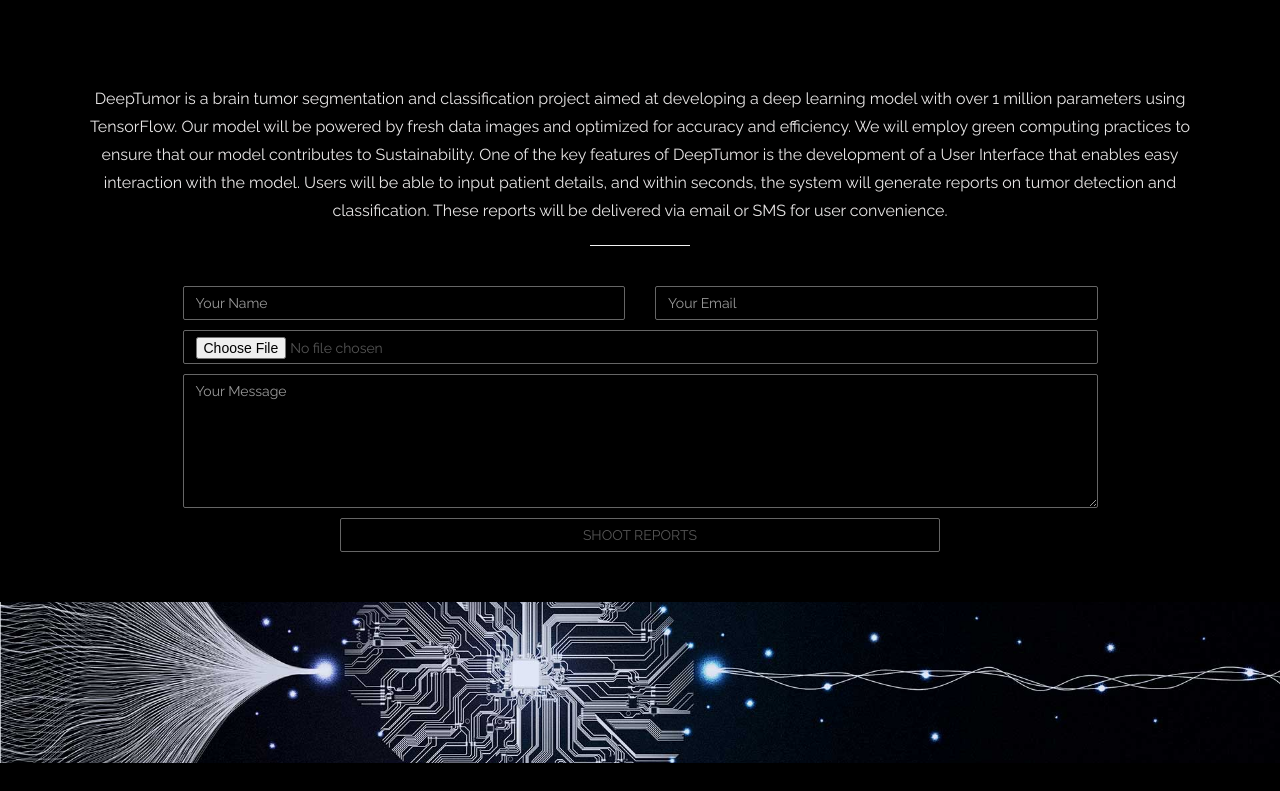
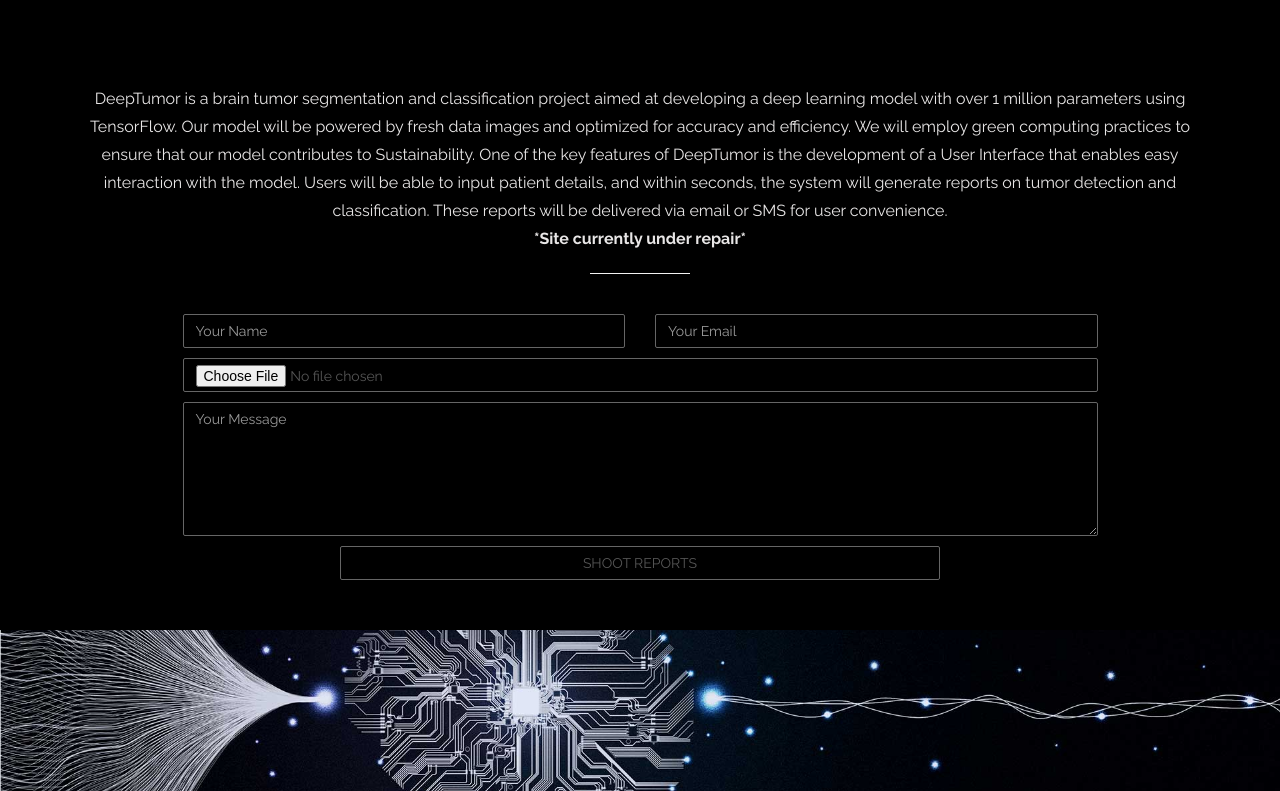
Before and after one commit to Bharath-tars/DeepTumor_Preview, a plain HTML site: page index.html in a window 1280 px wide. Shown: the part 2655-3446 px from the top of the page. Drawn offline with Linux system fonts and the light colour scheme.

Commit message:
Update index.html

```diff
--- a/index.html
+++ b/index.html
@@ -203,7 +203,7 @@ https://templatemo.com/tm-464-ultra-profile
 		<div class="row">
 			<div class="col-md-12">
 				<h2 class="title"><br>Let's <strong>get Tested!</strong></h2>
-				<p>DeepTumor is a brain tumor segmentation and classification project aimed at developing a deep learning model with over 1 million parameters using TensorFlow. Our model will be powered by fresh data images and optimized for accuracy and efficiency. We will employ green computing practices to ensure that our model contributes to Sustainability. One of the key features of DeepTumor is the development of a User Interface that enables easy interaction with the model. Users will be able to input patient details, and within seconds, the system will generate reports on tumor detection and classification. These reports will be delivered via email or SMS for user convenience.</p>
+				<p>DeepTumor is a brain tumor segmentation and classification project aimed at developing a deep learning model with over 1 million parameters using TensorFlow. Our model will be powered by fresh data images and optimized for accuracy and efficiency. We will employ green computing practices to ensure that our model contributes to Sustainability. One of the key features of DeepTumor is the development of a User Interface that enables easy interaction with the model. Users will be able to input patient details, and within seconds, the system will generate reports on tumor detection and classification. These reports will be delivered via email or SMS for user convenience.<br> <b> *Site currently under repair* </b> </b></p>
 				<hr>
 			</div>
 			<div class="col-md-1 col-sm-1"></div>
```
